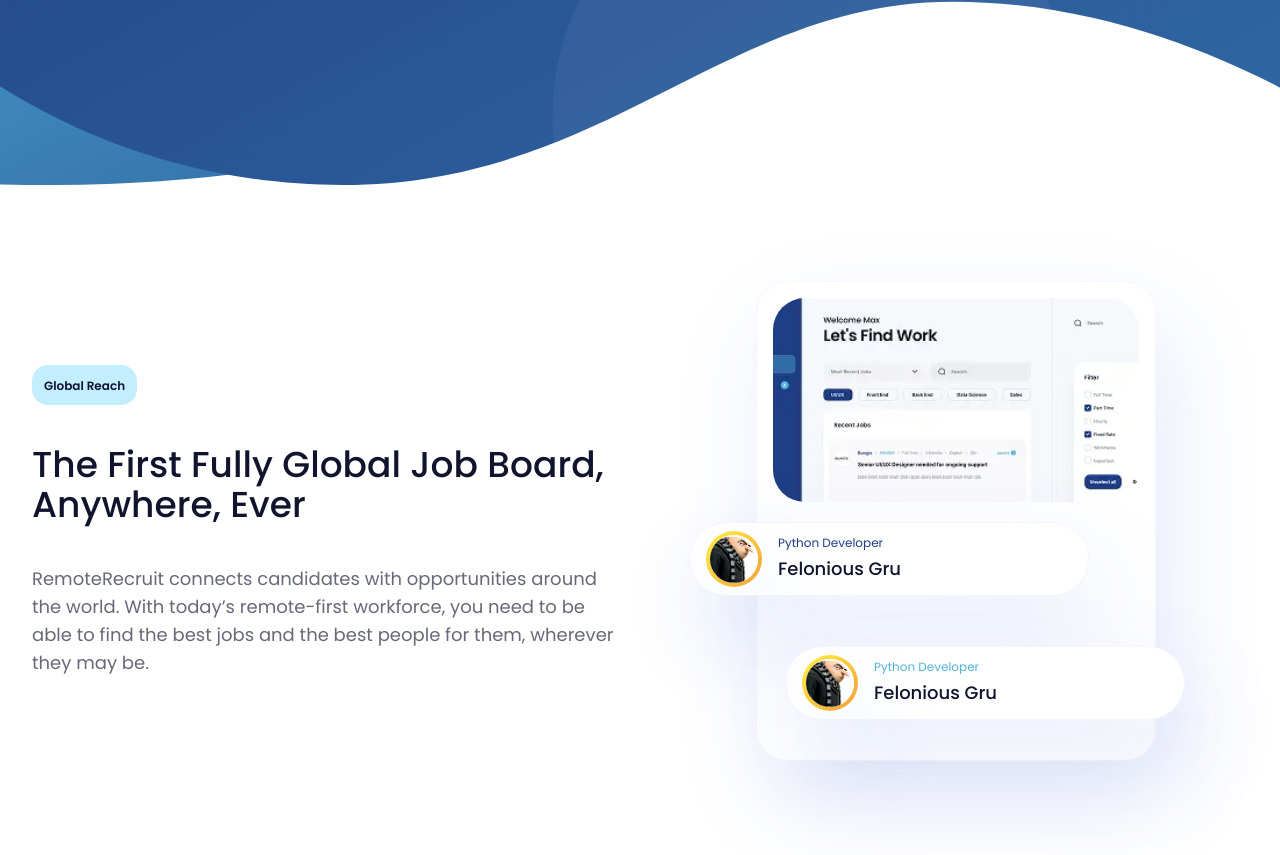
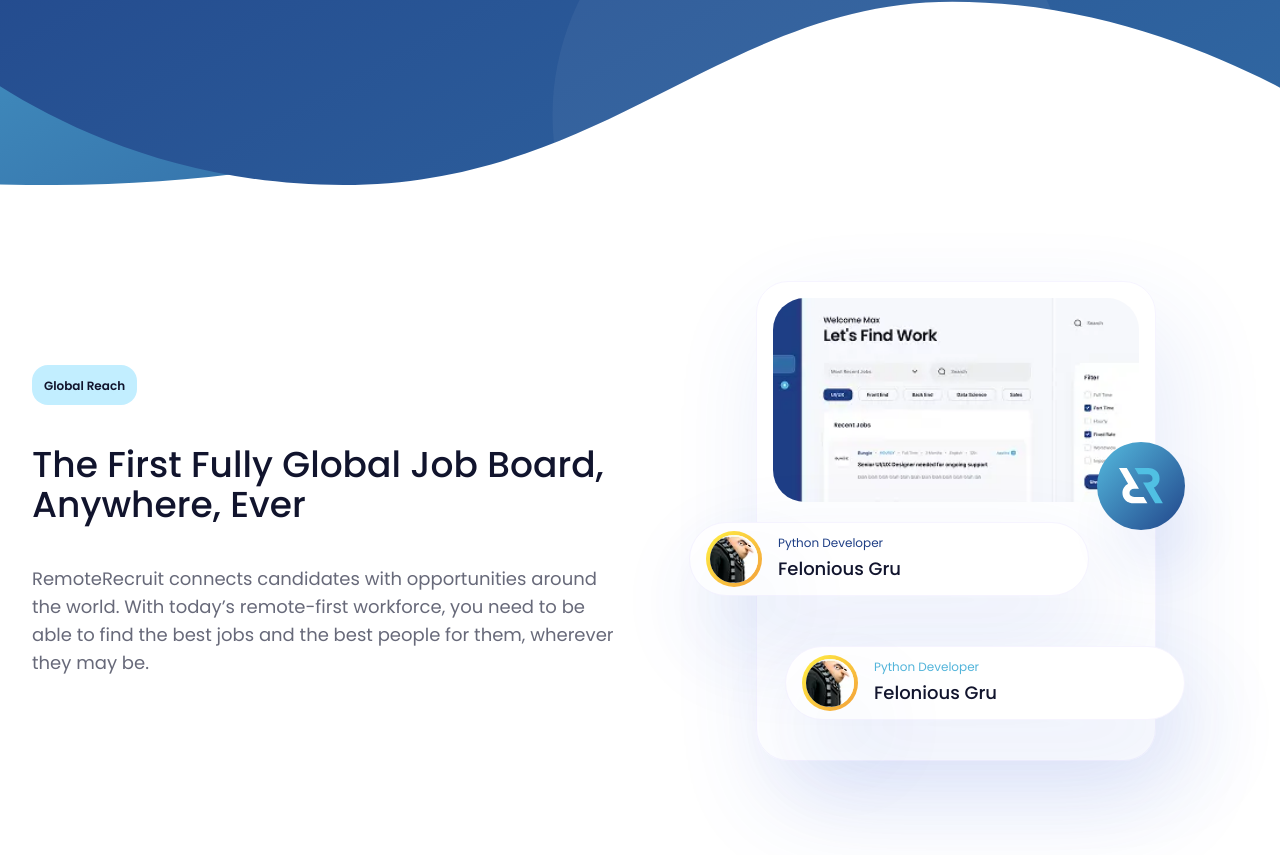
Before and after one commit to EasinTanvir/technical-task, a React (Vite) app: page / in a window 1280 px wide. Shown: the part 515-1370 px from the top of the page. Built offline with nearby package versions, Linux system fonts and the light colour scheme.

Commit message:
added logo circle

```diff
--- a/src/components/landingPage/Research/Card.jsx
+++ b/src/components/landingPage/Research/Card.jsx
@@ -1,6 +1,7 @@
 import React from "react";
 import { findWorkImage, profileImage } from "../../../constant";
 import Profile from "./Profile";
+import CircleLogo from "./CircleLogo";
 
 const Card = () => {
   return (
@@ -27,6 +28,8 @@ const Card = () => {
         name="Felonious Gru"
         imageSrc={profileImage}
       />
+
+      <CircleLogo />
     </div>
   );
 };
--- a/src/components/landingPage/Research/CircleLogo.jsx
+++ b/src/components/landingPage/Research/CircleLogo.jsx
@@ -1,7 +1,17 @@
 import React from "react";
-
+import { logoIconImage } from "../../../constant";
 const CircleLogo = () => {
-  return <div></div>;
+  return (
+    <div className="w-22 h-22 rounded-full absolute -right-7.5 top-40 z-10   flex-center bg-research-logo-circle-bg  shadow-research-logo-circle">
+      <img
+        src={logoIconImage}
+        alt="RemoteRecruit logo"
+        width={140}
+        height={40}
+        className="w-11"
+      />
+    </div>
+  );
 };
 
 export default CircleLogo;
--- a/src/constant.js
+++ b/src/constant.js
@@ -1,7 +1,8 @@
 import heroBgImage from "./assets/hero/Background.svg";
 import LogoImage from "./assets/brand/Logo.svg";
+import logoIconImage from "./assets/brand/logoIcon.svg";
 
 import findWorkImage from "./assets/research/findWork.webp";
 import profileImage from "./assets/research/profile.webp";
 
-export { heroBgImage, LogoImage, findWorkImage, profileImage };
+export { heroBgImage, LogoImage, findWorkImage, profileImage, logoIconImage };
--- a/src/index.css
+++ b/src/index.css
@@ -14,7 +14,11 @@ body {
   --color-primary-button: rgba(77, 168, 204, 0.9);
 
   --color-research-card-border: rgba(246, 244, 255, 1);
+  --color-research-profile-title-one: rgba(30, 62, 133, 1);
+  --color-research-profile-title-two: rgba(82, 180, 218, 1);
+
   --color-research-card-shadow: rgba(49, 89, 211, 0.12);
+  --color-research-logo-circle-shadow: rgba(49, 89, 211, 0.07);
 
   --background-image-research-card-circle-border: linear-gradient(
     132.56deg,
@@ -22,10 +26,15 @@ body {
     #f29939 106.18%
   );
 
-  --color-research-profile-title-one: rgba(30, 62, 133, 1);
-  --color-research-profile-title-two: rgba(82, 180, 218, 1);
+  --background-image-research-logo-circle-bg: linear-gradient(
+    132.56deg,
+    #52b4da 5.63%,
+    #1e3e85 106.18%
+  );
 
   --shadow-research-card: 14px 41px 100px 0px var(--color-research-card-shadow);
+  --shadow-research-logo-circle: 14px 41px 50px 0px
+    var(--color-research-logo-circle-shadow);
   --font-sans: "Poppins", ui-sans-serif, system-ui, sans-serif;
 }
 
@@ -39,4 +48,8 @@ body {
     background-clip: padding-box, border-box;
     background-origin: border-box;
   }
+
+  .flex-center {
+    @apply flex justify-center items-center;
+  }
 }
```
Also changed, not shown: src/assets/brand/logoIcon.svg (added).
